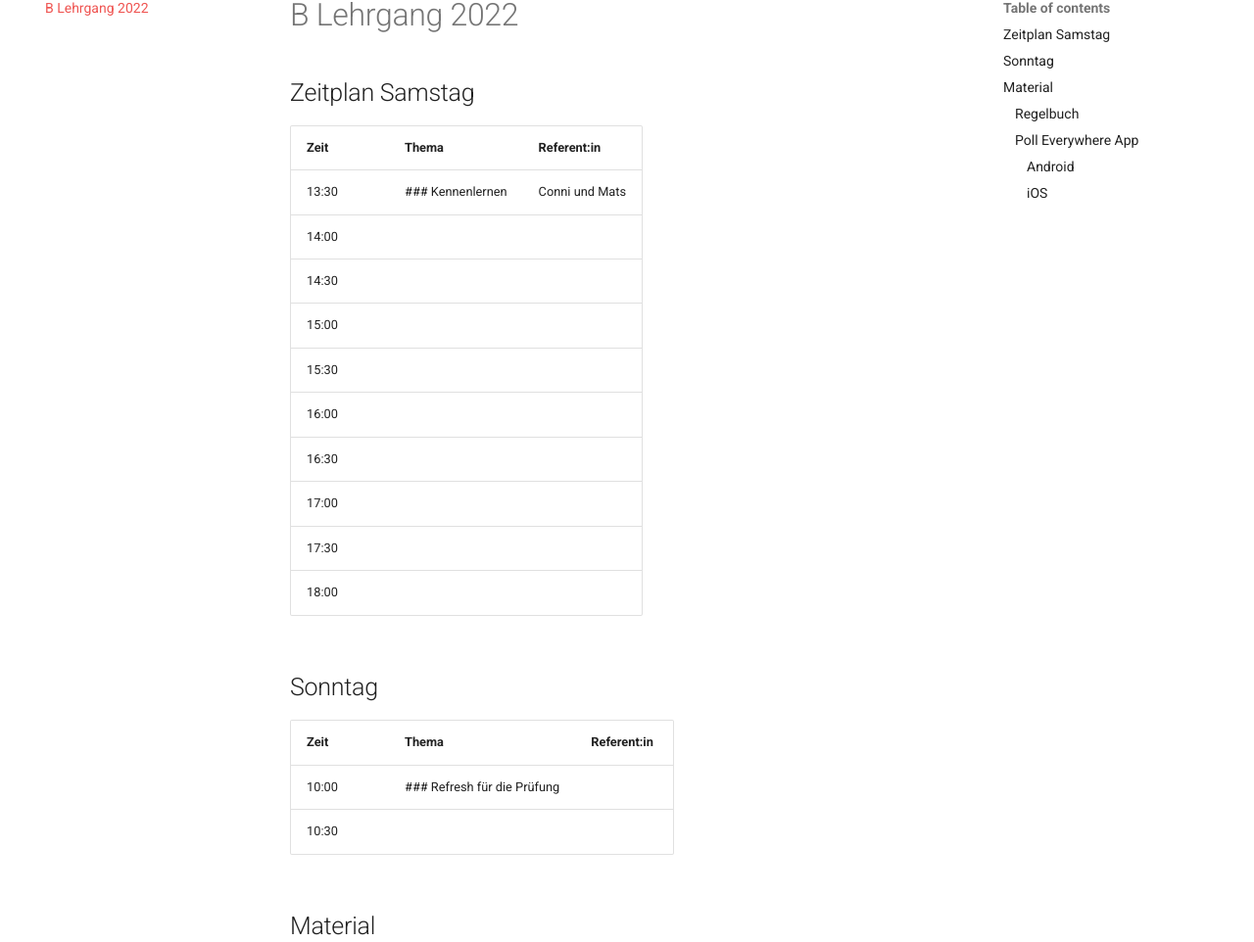
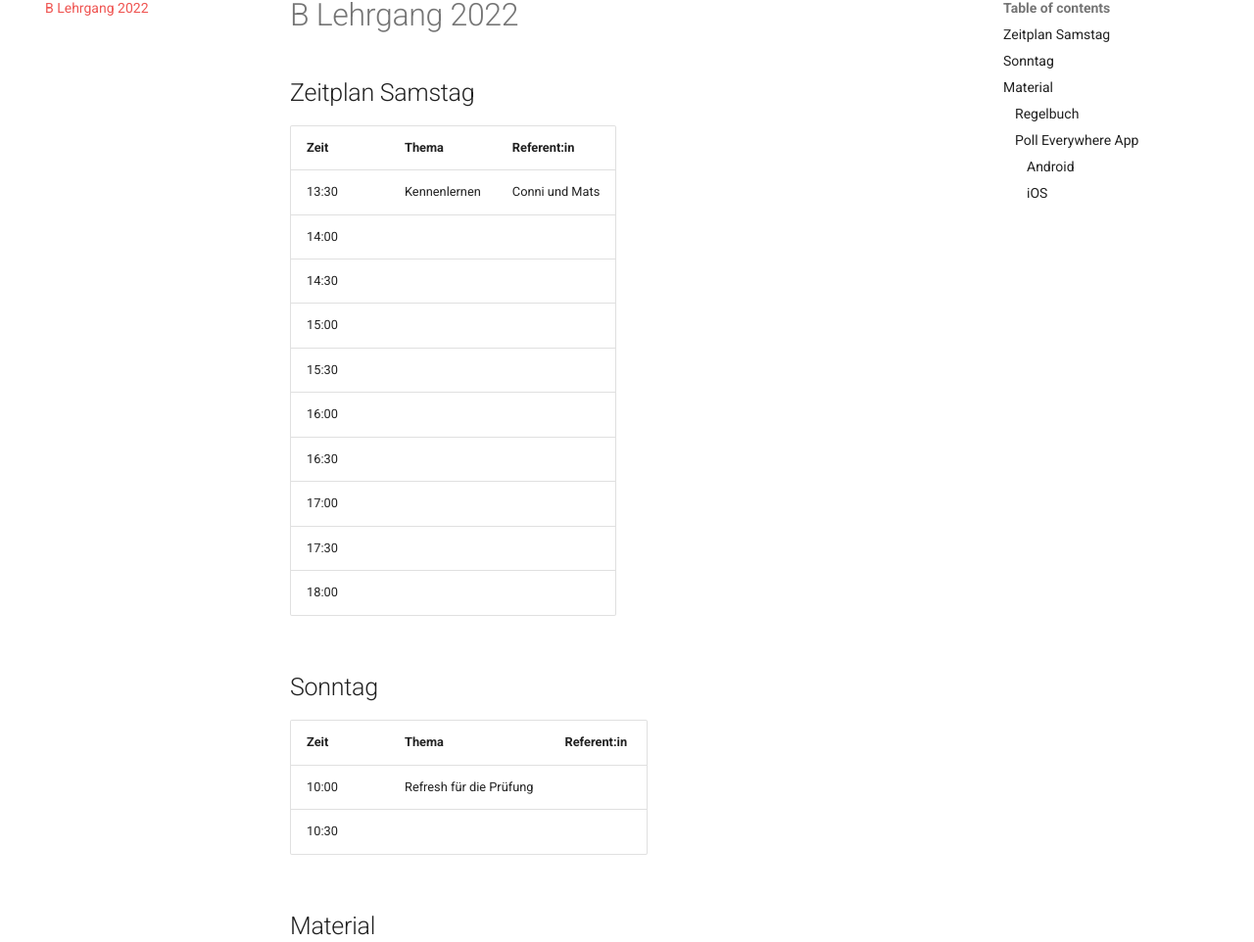
Before and after one commit to mschwieger/clinic, an MkDocs documentation site: the page built from docs/B.md, in a window 1280 px wide and 1400 px high. Shown: the part 151-1113 px from the top of the window at 98% size. Built offline with MkDocs 1.6.1 and Material for MkDocs 9.7.7, drawn with Linux system fonts in a browser that asks for light colours; comment, search, counter and statistics services are not loaded.

Commit message:
Update B.md

```diff
--- a/docs/B.md
+++ b/docs/B.md
@@ -4,7 +4,7 @@
 
 |Zeit     |Thema      |Referent:in  |
 |:---     |:---       |:---         |
-|13:30    |### Kennenlernen|Conni und Mats|
+|13:30    |Kennenlernen|Conni und Mats|
 |14:00    |||
 |14:30    |||
 |15:00    |||
@@ -19,7 +19,7 @@
 
 |Zeit     |Thema      |Referent:in  |
 |:---     |:---       |:---         |
-|10:00    |### Refresh für die Prüfung||
+|10:00    |Refresh für die Prüfung||
 |10:30    |||
 
 ## Material
```
